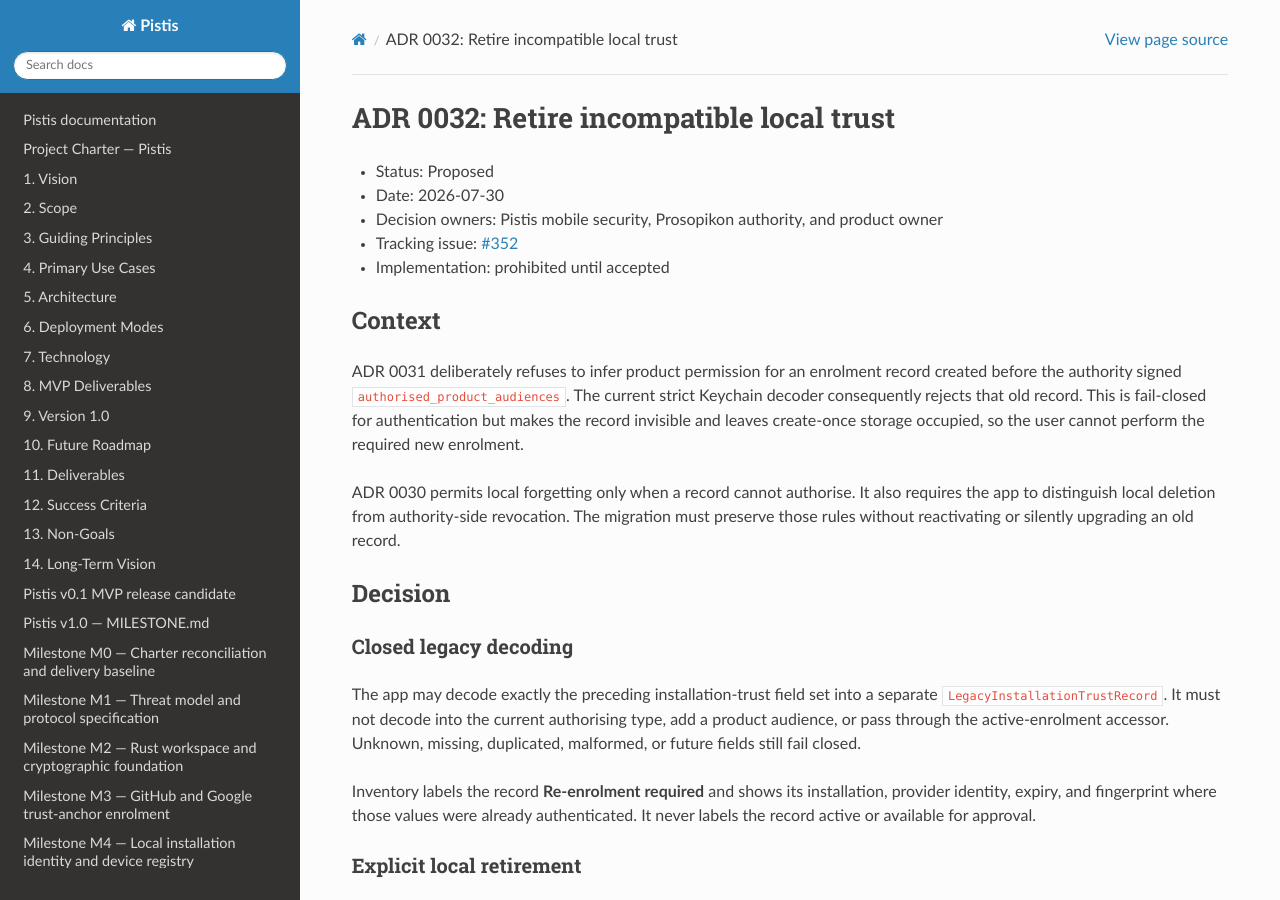
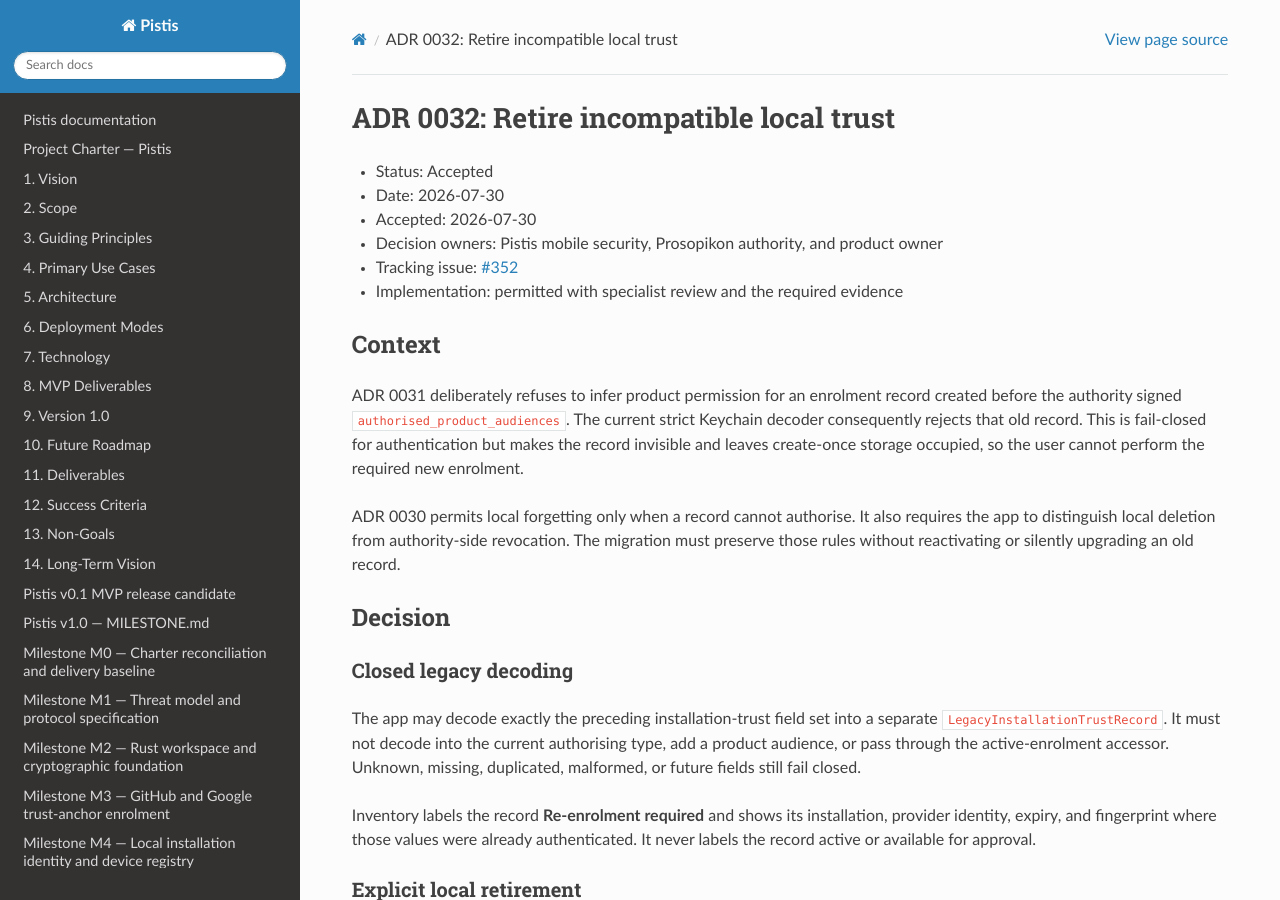
Before and after one commit to sagrudd/pistis, a Sphinx documentation site: the page built from docs/adr/0032-retire-incompatible-local-trust.md, in a window 1280 px wide and 900 px high. Built offline with Sphinx 7.4.7 and the Read the Docs theme 3.1.0, drawn with Linux system fonts in a browser that asks for light colours; the version number could not be read and is left out.

Commit message:
Accept incompatible trust retirement

```diff
--- a/docs/adr/0032-retire-incompatible-local-trust.md
+++ b/docs/adr/0032-retire-incompatible-local-trust.md
@@ -1,11 +1,12 @@
 # ADR 0032: Retire incompatible local trust
 
-- Status: Proposed
+- Status: Accepted
 - Date: 2026-07-30
+- Accepted: 2026-07-30
 - Decision owners: Pistis mobile security, Prosopikon authority, and product
   owner
 - Tracking issue: [#352](https://github.com/sagrudd/pistis/issues/352)
-- Implementation: prohibited until accepted
+- Implementation: permitted with specialist review and the required evidence
 
 ## Context
 
```
Also changed, not shown: docs/adr/README.md (+1 -1 lines).
